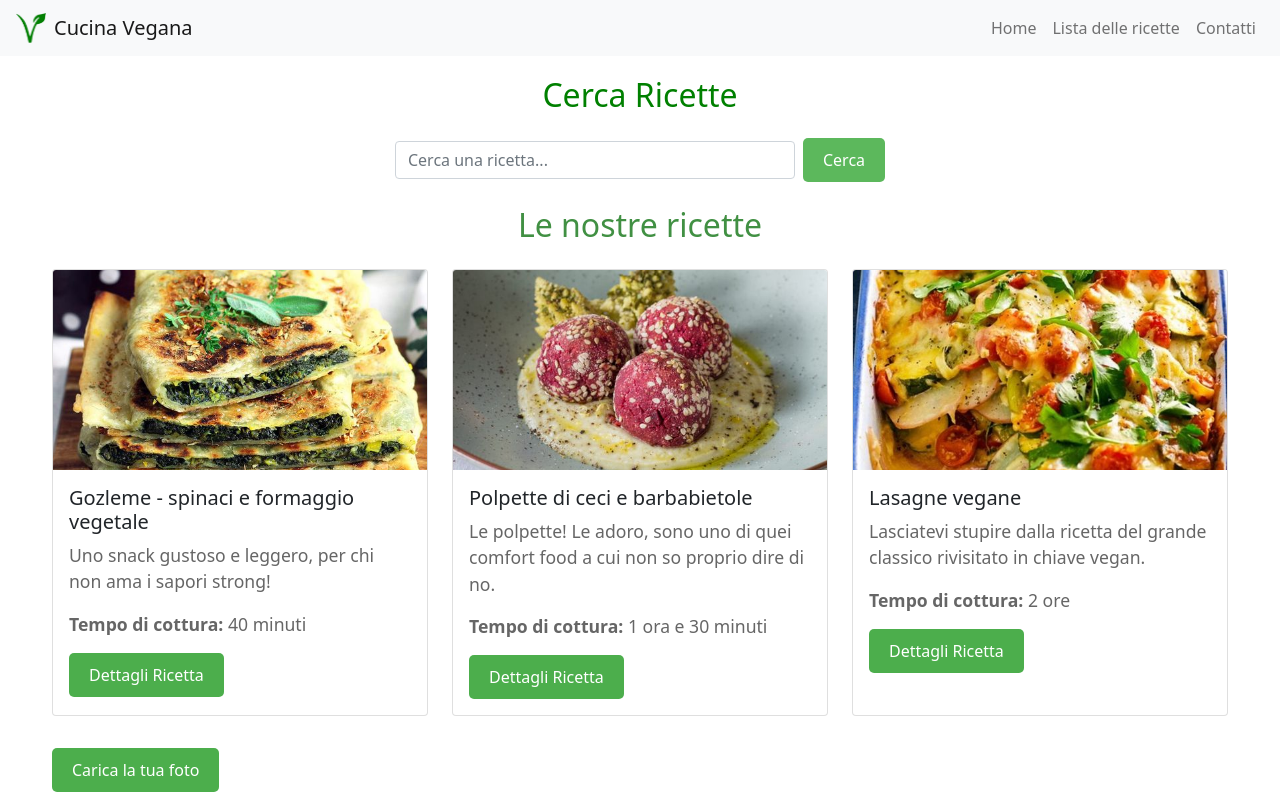
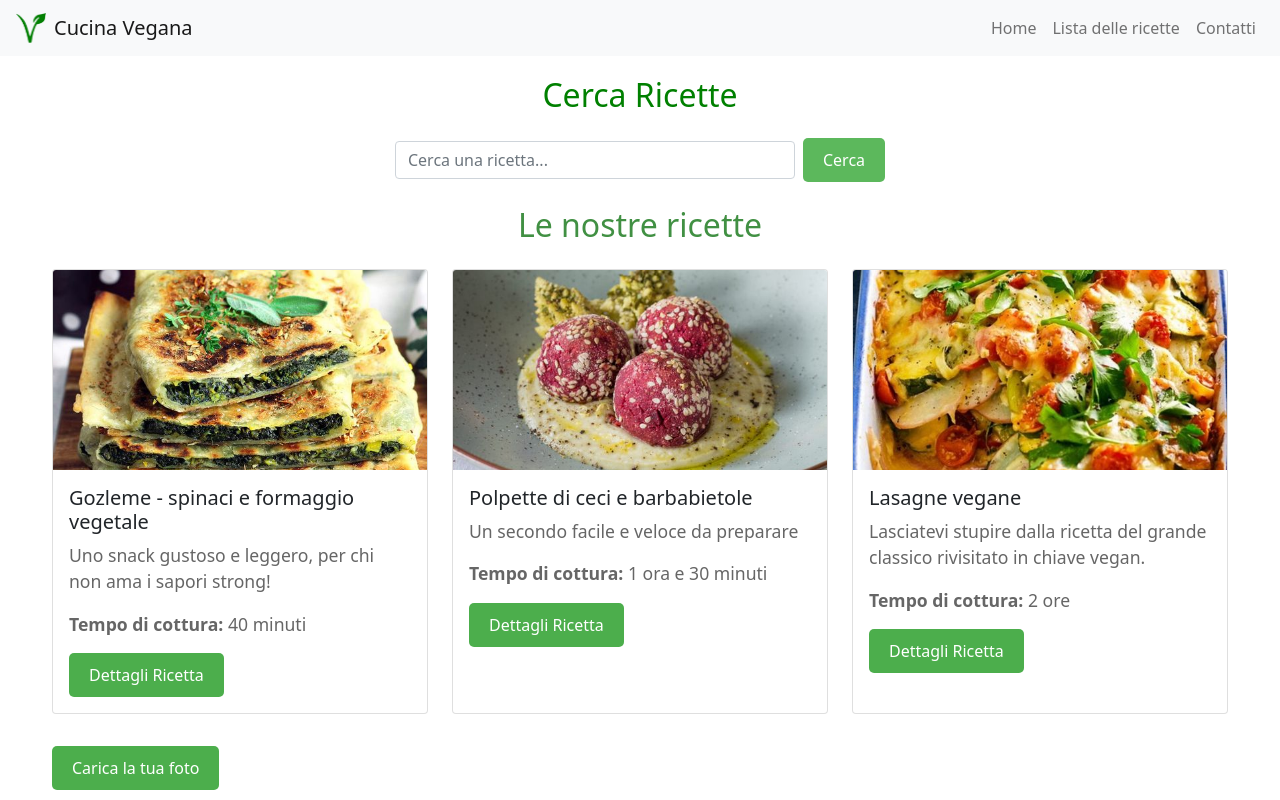
Before and after one commit to Martaperra/app-web, a Vue app: page /recipes in a window 1280 px wide. Shown: the top 800 px of the page. Built offline with nearby package versions, Linux system fonts and the light colour scheme.

Commit message:
"Corretti errori"

```diff
--- a/public/index.html
+++ b/public/index.html
@@ -10,7 +10,6 @@
     />
   </head>
   <body>
-    <!-- Punto di ancoraggio per Vue -->
     <div id="app"></div>
   </body>
 </html>
--- a/src/components/BarraRicerca.vue
+++ b/src/components/BarraRicerca.vue
@@ -16,7 +16,7 @@
       </button>
     </div>
 
-    <!-- Mostra i risultati solo dopo che la ricerca è stata eseguita -->
+
     <div v-if="showResults" class="text-center">
       <h3>Risultati della ricerca per "{{ searchQuery }}"</h3>
       <div class="row">
@@ -86,7 +86,6 @@ export default {
     performSearch() {
       this.showResults = !!this.searchQuery;
 
-      // Nascondi i risultati dopo 5 secondi se ci sono risultati
       if (this.showResults) {
         setTimeout(() => {
           this.resetSearch();
--- a/src/views/RicetteMaster.vue
+++ b/src/views/RicetteMaster.vue
@@ -71,7 +71,7 @@ export default {
           id: 2,
           title: "Polpette di ceci e barbabietole",
           description:
-            "Le polpette! Le adoro, sono uno di quei comfort food a cui non so proprio dire di no.",
+            "Un secondo facile e veloce da preparare",
           image: PolpetteImage,
           cookingTime: "1 ora e 30 minuti",
         },
```
